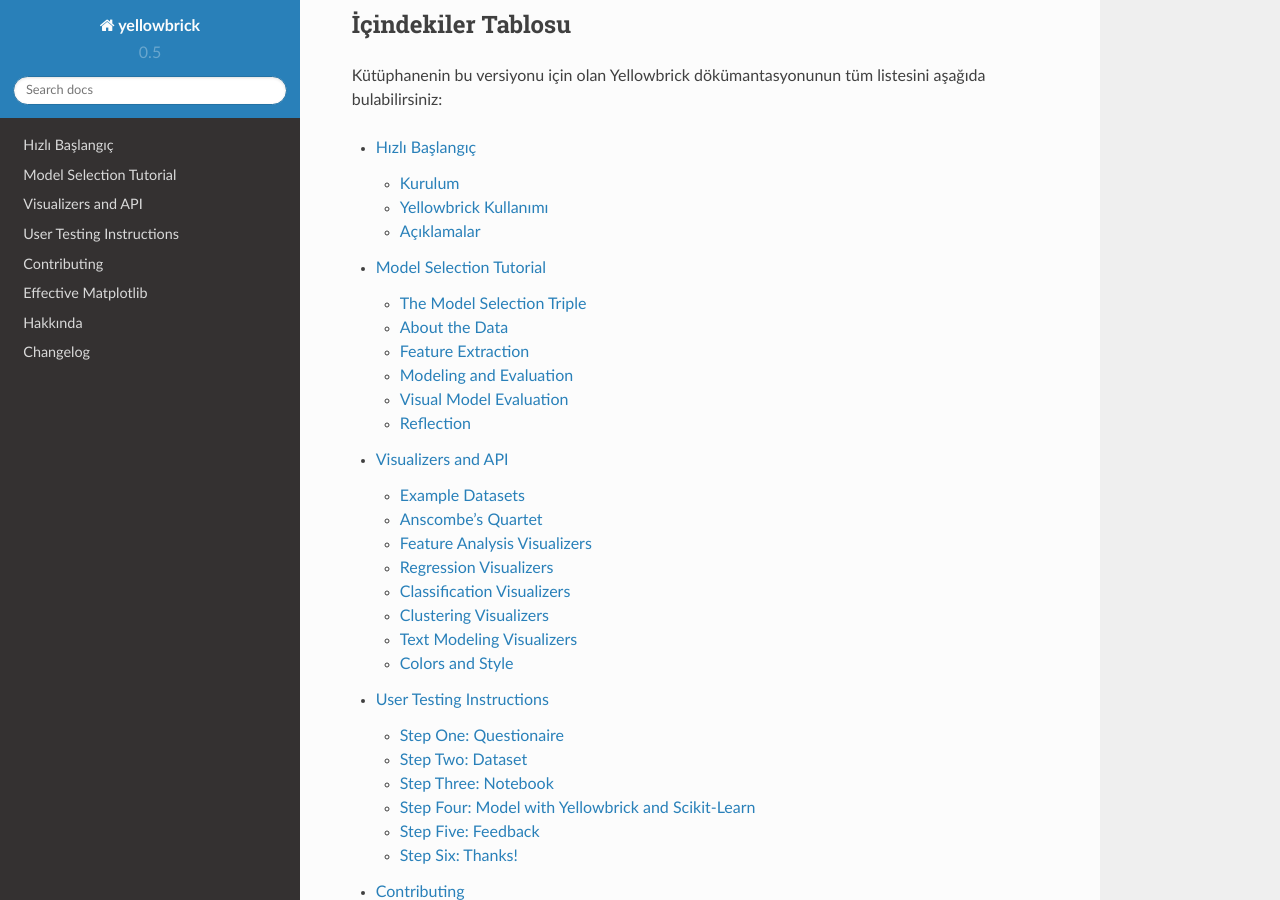
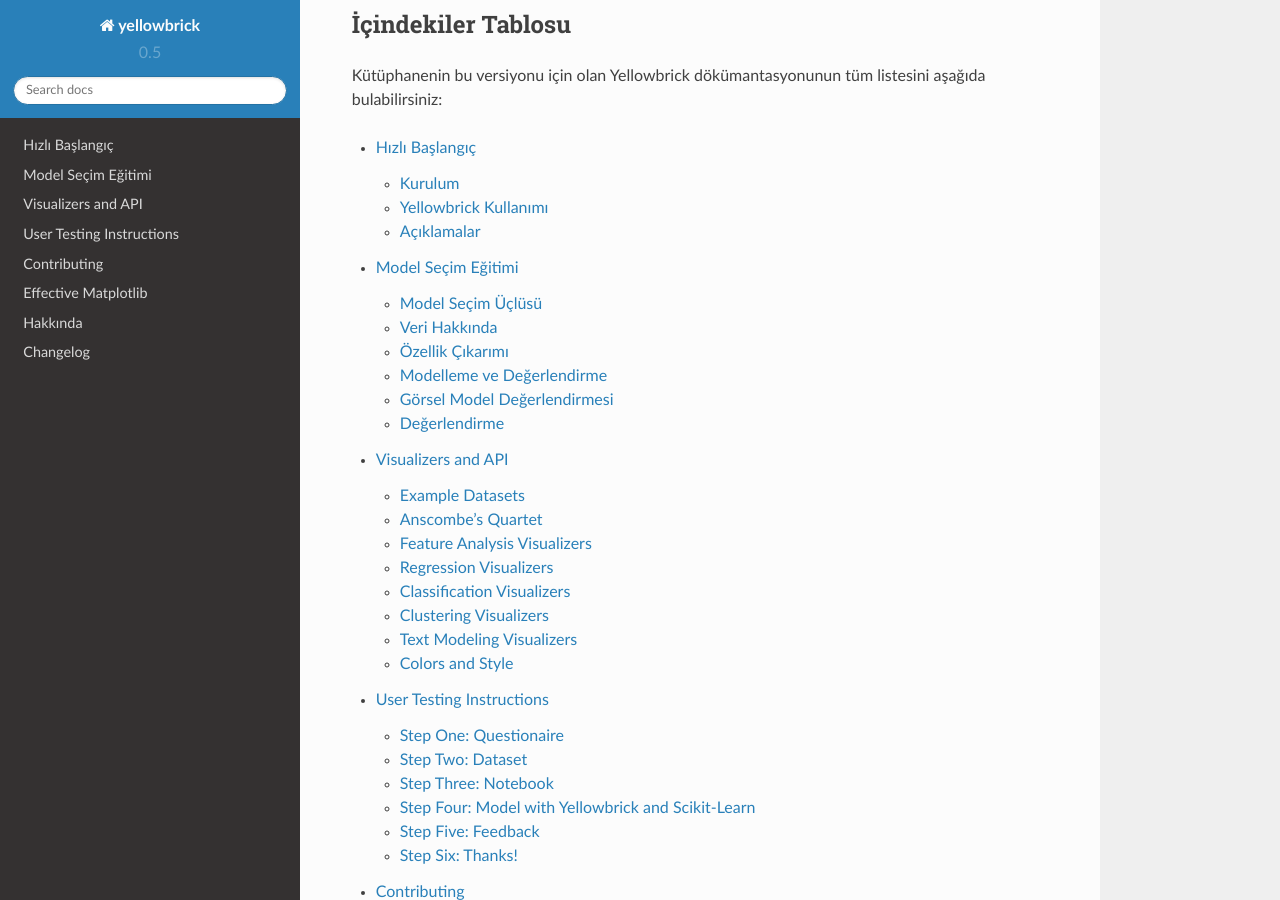
Before and after one commit to DistrictDataLabs/yellowbrick-docs-tr, a Sphinx documentation site: the page built from docs/index.rst, in a window 1280 px wide and 900 px high, scrolled down 2646 px. Built offline with Sphinx 7.4.7 and the Read the Docs theme 2.0.0, drawn with Linux system fonts in a browser that asks for light colours; some of the changed text lies outside the part shown.

Commit message:
Turkish Translation

```diff
--- a/docs/about.rst
+++ b/docs/about.rst
@@ -31,7 +31,7 @@ The Yellowbrick library is a diagnostic visualization platform for machine learn
 -----------
 Yellowbrick Paketi, Amerikan yazar L. Frank Baum tarafından 1900 yılında yazılan çocuk romanı **The Wonderful Wizard of Oz** (Oz Büyücüsü) içerisinde geçen kurgusal bir elementten adını almışstır. Kitapta, Roman kahramanı Dorothy Gale, Emerald Şehrindeki hedefine ulaşabilmesi için sarı tuğlalı yolu (yellowbrick) takip etmesi gerekmektedir.
 
-From Wikipedia_:
+Wikipedia_ da şu şekilde geçmektedir:
     "The road is first introduced in the third chapter of The Wonderful Wizard of Oz. The road begins in the heart of the eastern quadrant called Munchkin Country in the Land of Oz. It functions as a guideline that leads all who follow it, to the road's ultimate destination—the imperial capital of Oz called Emerald City that is located in the exact center of the entire continent. In the book, the novel's main protagonist, Dorothy, is forced to search for the road before she can begin her quest to seek the Wizard. This is because the cyclone from Kansas did not release her farmhouse closely near it as it did in the various film adaptations. After the council with the native Munchkins and their dear friend the Good Witch of the North, Dorothy begins looking for it and sees many pathways and roads nearby, (all of which lead in various directions). Thankfully it doesn't take her too long to spot the one paved with bright yellow bricks."
 
 Yellowbrick Ekibi
--- a/docs/tutorial.rst
+++ b/docs/tutorial.rst
@@ -1,6 +1,6 @@
 .. -*- mode: rst -*-
 
-Model Selection Tutorial
+Model Seçim Eğitimi
 ========================
 
 In this tutorial, we are going to look at scores for a variety of
@@ -8,7 +8,7 @@ In this tutorial, we are going to look at scores for a variety of
 visual diagnostic tools from `Yellowbrick <http://www.scikit-yb.org>`__
 in order to select the best model for our data.
 
-The Model Selection Triple
+Model Seçim Üçlüsü
 --------------------------
 Discussions of machine learning are frequently characterized by a singular focus on model selection. Be it logistic regression, random forests, Bayesian methods, or artificial neural networks, machine learning practitioners are often quick to express their preference. The reason for this is mostly historical. Though modern third-party machine learning libraries have made the deployment of multiple models appear nearly trivial, traditionally the application and tuning of even one of these algorithms required many years of study. As a result, machine learning practitioners tended to have strong preferences for particular (and likely more familiar) models over others.
 
@@ -26,7 +26,7 @@ The Yellowbrick library is a diagnostic visualization platform for machine learn
 
 .. _SIGMOD: http://cseweb.ucsd.edu/~arunkk/vision/SIGMODRecord15.pdf
 
-About the Data
+Veri Hakkında
 --------------
 
 This tutorial uses a modified version of the mushroom dataset_ from
@@ -83,7 +83,7 @@ Let's load the data with Pandas.
     X = dataset[features]
     y = dataset[target]
 
-Feature Extraction
+Özellik Çıkarımı
 ------------------
 
 Our data, including the target, is categorical. We will need to change
@@ -136,10 +136,10 @@ have to adapt it in order to apply it to multiple columns.
 
             return output
 
-Modeling and Evaluation
+Modelleme ve Değerlendirme
 -----------------------
 
-Common metrics for evaluating classifiers
+Sınıflandırıcı Değerlendirmesi için Genel Metrikler
 ~~~~~~~~~~~~~~~~~~~~~~~~~~~~~~~~~~~~~~~~~
 
 **Precision** is the number of correct positive results divided by the
@@ -334,13 +334,13 @@ diagnostics from the Yellowbrick library).
 
 
 
-Preliminary Model Evaluation
+İlk Model Değerlendirmesi
 ~~~~~~~~~~~~~~~~~~~~~~~~~~~~
 
 Based on the results from the F1 scores above, which model is performing
 the best?
 
-Visual Model Evaluation
+Görsel Model Değerlendirmesi
 -----------------------
 
 Now let's refactor our model evaluation function to use Yellowbrick's
@@ -473,7 +473,7 @@ in fact poisonous).
 .. image:: images/tutorial/modelselect_random_forest_classifier.png
 
 
-Reflection
+Değerlendirme
 ----------
 
 1. Which model seems best now? Why?
```
